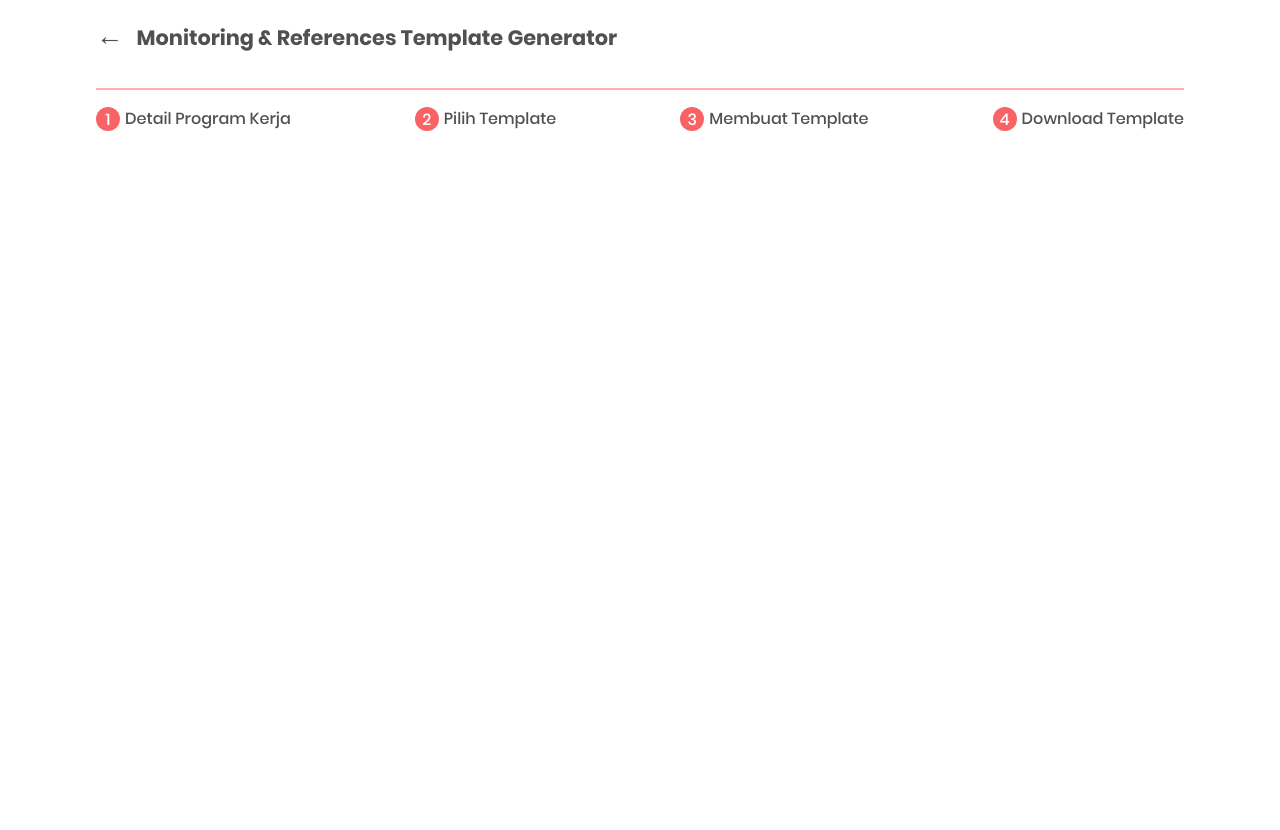
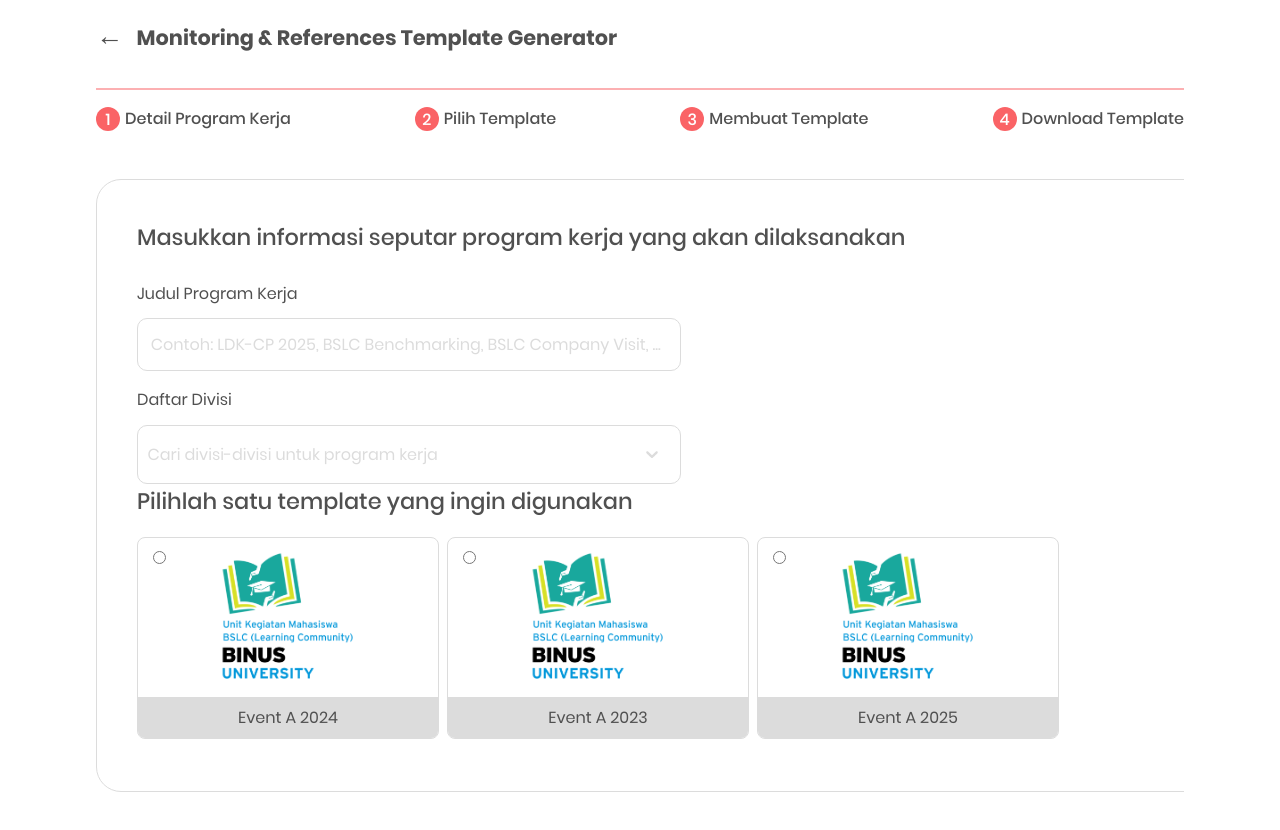
Before and after one commit to stefani-gifta/Sheet-Generator, a React (Vite) app in the folder client/: page / in a window 1280 px wide. Built offline with nearby package versions, Linux system fonts and the light colour scheme.

Commit message:
Finish Page2

```diff
--- a/client/src/App.css
+++ b/client/src/App.css
@@ -298,11 +298,11 @@ input[type="text"],
   color: inherit;
 }
 
-input[type="text"]::placeholder {
+input::placeholder {
   color: gainsboro;
 }
 
-input[type="text"]:focus {
+.program-title-container input[type="text"]:focus {
   border: 1px solid #FCB0B2;
 }
 
@@ -321,8 +321,57 @@ input[type="text"]:focus {
 .template-container {
   display: flex;
   flex-wrap: wrap;
+  gap: 0.5em;
 }
 
 .template-card {
+  border: 1px solid gainsboro;
+  border-radius: 8px;
+  overflow: hidden;
+  cursor: pointer;
+  width: 300px;
   height: 200px;
+  position: relative;
+  transition: 0.25s;
+  background-color: white;
 }
+
+.template-card:hover {
+  border: 1px solid #FCB0B2;
+}
+
+.template-card:hover .template-name {
+  background-color: #FCB0B2;
+}
+
+.template-card input[type="radio"] {
+  position: absolute;
+  top: 10px;
+  left: 10px;
+  accent-color: #FA6366;
+  z-index: 1;
+}
+
+.card-content {
+  display: flex;
+  flex-direction: column;
+  align-items: center;
+  justify-content: flex-start;
+  margin: 0.5em;
+}
+
+.logo {
+  max-height: 140px;
+  width: auto;
+}
+
+.template-name {
+  width: 100%;
+  text-align: center;
+  background-color: gainsboro;
+  padding: 0.5em 0;
+  position: absolute;
+  bottom: 0;
+  left: 0;
+  transition: 0.25s;
+}
--- a/client/src/Page2.jsx
+++ b/client/src/Page2.jsx
@@ -1,3 +1,5 @@
+import logoBSLC from '../assets/BSLC-logo.png';
+
 export default function Page2() {
     const templates = [
         {}
@@ -7,28 +9,22 @@ export default function Page2() {
         <div>
             <h2>Pilihlah satu template yang ingin digunakan</h2>
             <div class="template-container">
-                <label class="template-card">
-                    <input type="radio" name="template" />
-                    <div class="card-content">
-                        <img src="../assets/BSLC-logo.png" alt="BSLC Logo" class="logo" />
-                        <div class="template-name">BSLC Event A 2024</div>
-                    </div>
-                </label>
-                <label class="template-card">
-                    <input type="radio" name="template" />
-                    <div class="card-content">
-                        <img src="../assets/BSLC-logo.png" alt="BSLC Logo" class="logo" />
-                        <div class="template-name">BSLC Event A 2024</div>
-                    </div>
-                </label>
-                <label class="template-card">
-                    <input type="radio" name="template" />
-                    <div class="card-content">
-                        <img src="../assets/BSLC-logo.png" alt="BSLC Logo" class="logo" />
-                        <div class="template-name">BSLC Event A 2024</div>
-                    </div>
-                </label>
+                <TemplateCard eventName={"Event A 2024"} />
+                <TemplateCard eventName={"Event A 2023"} />
+                <TemplateCard eventName={"Event A 2025"} />
             </div>
         </div>
     );
 }
+
+function TemplateCard({ eventName }) {
+    return (
+        <label class="template-card">
+            <input type="radio" name="template" />
+            <div class="card-content">
+                <img src={logoBSLC} alt="BSLC Logo" class="logo" />
+                <div class="template-name">{ eventName }</div>
+            </div>
+        </label>
+    );
+}
```
